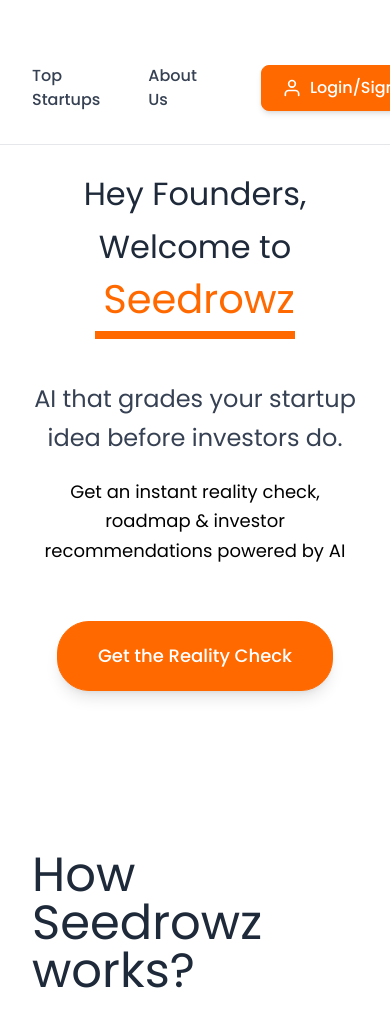
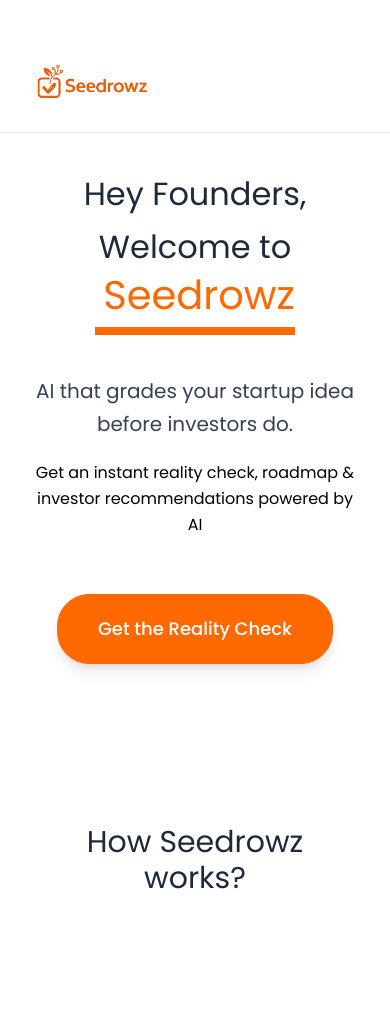
Before and after one commit to YashSharma64/Seedrowz, a React (Vite) app in the folder frontend/: page / in a window 390 px wide. Shown: the top 1026 px of the page. After the commit the page ends 976 px from the top, so only its background shows below. Built offline with nearby package versions, Linux system fonts and the light colour scheme.

Commit message:
Improve mobile responsiveness and layout

```diff
--- a/frontend/src/pages/Dashboard.jsx
+++ b/frontend/src/pages/Dashboard.jsx
@@ -218,9 +218,9 @@
 
   return (
     <div className="min-h-screen bg-[#F4EFEA]">
-      {/* Nav */}
+
       <nav className="flex items-center justify-between px-4 sm:px-6 lg:px-8 py-4 sm:py-5 max-w-7xl mx-auto w-full border-b border-gray-200 fixed top-0 left-0 right-0 z-50 bg-[#F4EFEA]">
-        {/* Logo */}
+
         <div
           className="cursor-pointer"
           onClick={() => navigate('/')}
@@ -228,8 +228,8 @@
           <img src="/new.png" alt="Seedrowz logo" className="h-9 object-contain cursor-pointer" />
         </div>
 
-        {/* Nav Links */}
-        <div className="flex items-center gap-4 sm:gap-8 md:gap-12 text-sm sm:text-base">
+
+        <div className="hidden md:flex items-center gap-4 sm:gap-8 md:gap-12 text-sm sm:text-base">
           <a
             href="#top-startups"
             className="text-gray-700 hover:text-gray-900 text-base font-medium transition-colors"
@@ -272,9 +272,9 @@
         </div>
       </nav>
 
-      {/* Main Content */}
+
       <div className="pt-28 pb-20 px-4 sm:px-6 md:px-8 max-w-4xl mx-auto ">
-        {/* Title Section */}
+
         <div className="mb-10 sm:mb-12">
           <h1 className="text-3xl sm:text-4xl md:text-5xl text-orange-500 hover:text-orange-300 mb-3 sm:mb-4 text-center mt-6 sm:mt-8">
             Get an Honest AI Evaluation for Your Idea
--- a/frontend/src/pages/Home.jsx
+++ b/frontend/src/pages/Home.jsx
@@ -18,15 +18,12 @@
 
   return (
     <div className="min-h-screen bg-white flex flex-col justify-center items-center w-full">
-      {/* Nav */}
       <nav className="flex items-center justify-between px-8 py-5 max-w-7xl mx-auto w-full border-b border-gray-200 fixed top-3 left-0 right-0 z-50 bg-white">
-        {/* Logo */}
         <div className="text-2xl font-bold text-[#8B4513] cursor-pointer">
           <img src="/new.png" alt="Seedrowz logo" className="h-9 object-contain cursor-pointer" />
         </div>
 
-        {/* Nav Links */}
-        <div className="flex items-center gap-12">
+        <div className="hidden md:flex items-center gap-12">
           <a
             href="#top-startups"
             className="text-gray-700 hover:text-gray-900 text-base font-medium transition-colors"
@@ -40,7 +37,6 @@
             About Us
           </a>
 
-          {/* User greeting / Auth button */}
           <div className="flex items-center gap-4 ml-4">
             {currentUser && (
               <>
@@ -80,26 +76,26 @@
         </div>
       </nav>
 
-      {/* Main */}
+
       <section className="px-8 py-20 md:py-20 lg:py-24 max-w-7xl mx-auto home-hero">
         <div className="max-w-5xl">
           {/* Headline */}
-          <h1 className="text-5xl md:text-7xl lg:text-5xl font-normal text-gray-800 mb-4 leading-tight mt-20 home-title">
+          <h1 className="text-4xl sm:text-5xl md:text-7xl lg:text-5xl font-normal text-gray-800 mb-4 leading-tight mt-20 home-title">
             Hey Founders,
           </h1>
 
           {/* Welcome Message */}
           <div className="mb-10">
-            <div className="flex items-baseline gap-3 flex-nowrap home-heading">
-              <h2 className="text-6xl md:text-7xl lg:text-7xl font-normal text-gray-800 leading-tight whitespace-nowrap home-heading-main">
+            <div className="flex flex-col sm:flex-row items-center sm:items-baseline gap-2 sm:gap-3 flex-nowrap home-heading">
+              <h2 className="text-5xl sm:text-6xl md:text-7xl lg:text-7xl font-normal text-gray-800 leading-tight whitespace-nowrap home-heading-main">
                 Welcome to
               </h2>
               <div className="relative inline-block">
-                <h3 className="text-9xl md:text-11xl lg:text-12xl ml-3 font-normal text-orange-500 leading-none whitespace-nowrap home-heading-brand">
+                <h3 className="text-6xl sm:text-9xl md:text-11xl lg:text-12xl ml-0 sm:ml-3 font-normal text-orange-500 leading-none whitespace-nowrap home-heading-brand">
                   Seedrowz
                 </h3>
-                <div className="flex items-center mt-3 home-hero-underline-wrap">
-                  <div className="h-2 md:h-1.6 bg-orange-500 w-[600px] max-w-[600px] home-underline"></div>
+                <div className="flex items-center mt-3 home-hero-underline-wrap justify-center sm:justify-start">
+                  <div className="h-2 md:h-1.6 bg-orange-500 w-full max-w-[200px] sm:max-w-[600px] home-underline"></div>
 
                 </div>
               </div>
@@ -107,11 +103,11 @@
           </div>
 
 
-          <p className="text-center text-2xl md:text-3xl text-gray-700 mb-5 font-normal leading-relaxed max-w-4xl mx-auto">
+          <p className="text-center text-xl sm:text-2xl md:text-3xl text-gray-700 mb-5 font-normal leading-relaxed max-w-4xl mx-auto">
             AI that grades your startup idea before investors do.
           </p>
 
-          <p className="text-center text-lg md:text-xl text-dark-blue-500 mb-14 font-normal leading-relaxed max-w-3xl mx-auto ">
+          <p className="text-center text-base sm:text-lg md:text-xl text-dark-blue-500 mb-14 font-normal leading-relaxed max-w-3xl mx-auto ">
             Get an instant reality check, roadmap & investor recommendations powered by AI
           </p>
 
@@ -126,7 +122,7 @@
 
 
       <section className="px-8 py-20 max-w-7xl mx-auto">
-        <h2 className="text-5xl md:text-6xl font-normal text-gray-800">
+        <h2 className="text-3xl sm:text-5xl md:text-6xl font-normal text-gray-800 text-center sm:text-left">
           How Seedrowz works?
         </h2>
       </section>
--- a/frontend/src/pages/Result.jsx
+++ b/frontend/src/pages/Result.jsx
@@ -96,7 +96,7 @@
         </div>
 
         {/* Nav Link */}
-        <div className="flex items-center gap-4 sm:gap-8 md:gap-12 text-sm sm:text-base">
+        <div className="hidden md:flex items-center gap-4 sm:gap-8 md:gap-12 text-sm sm:text-base">
           <a
             href="#top-startups"
             className="text-gray-700 hover:text-gray-900 text-base font-medium transition-colors"
```
